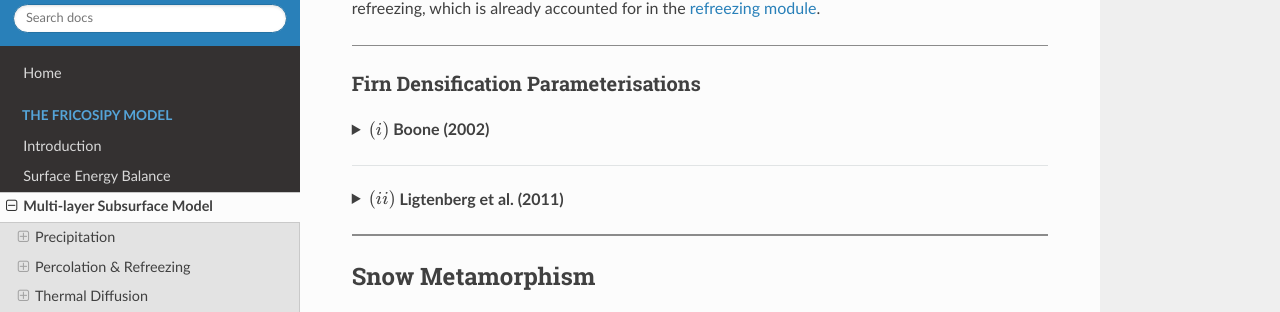
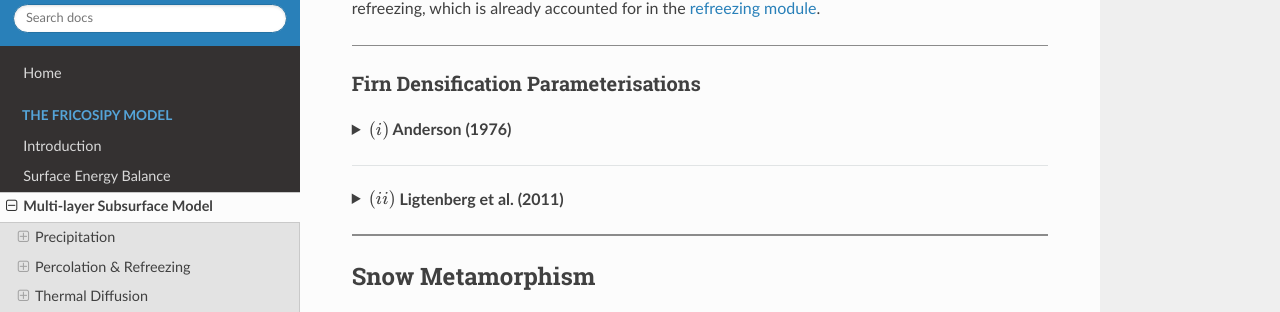
Before and after one commit to MarcusGastaldello/FRICOSIPY, an MkDocs documentation site: the page built from docs/subsurface_model.md, in a window 1280 px wide and 900 px high, scrolled down 3716 px. Shown: the part 146-458 px from the top of the window. Built offline with MkDocs 1.6.1, drawn with Linux system fonts in a browser that asks for light colours.

Commit message:
Update subsurface_model.md

```diff
--- a/docs/subsurface_model.md
+++ b/docs/subsurface_model.md
@@ -232,7 +232,15 @@
 
 ### Firn Densification Parameterisations
 
-??? "**$(i)$ Boone (2002)**"
+??? "**$(i)$ Anderson (1976)**"
+
+    <br>
+    <div markdown="1" style="border:1px solid #ccc; padding:10px; background:#f9f9f9; overflow-x:auto;">
+    $$
+
+    $$
+    </div>
+    <small>where. </small>
 
 ---
 
```
Also changed, not shown: other parts of docs/subsurface_model.md (+3 -0 lines).
